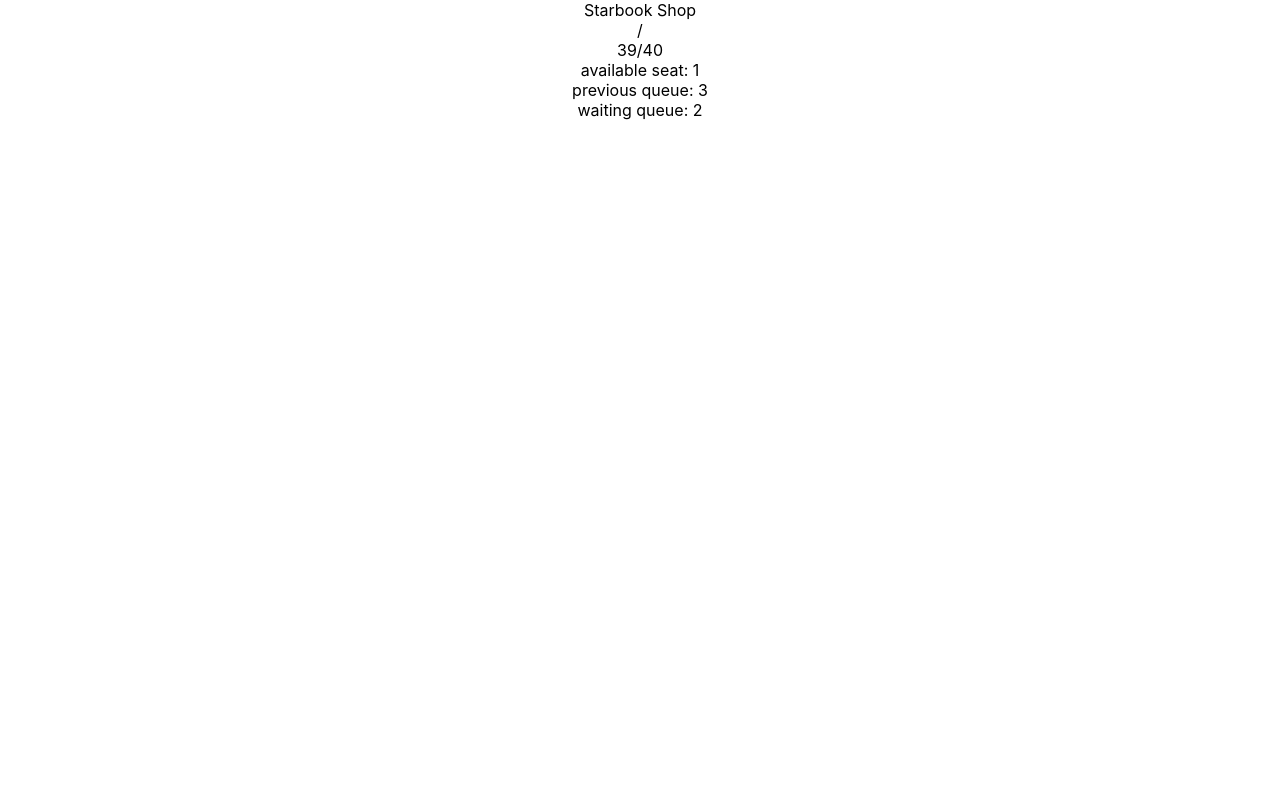
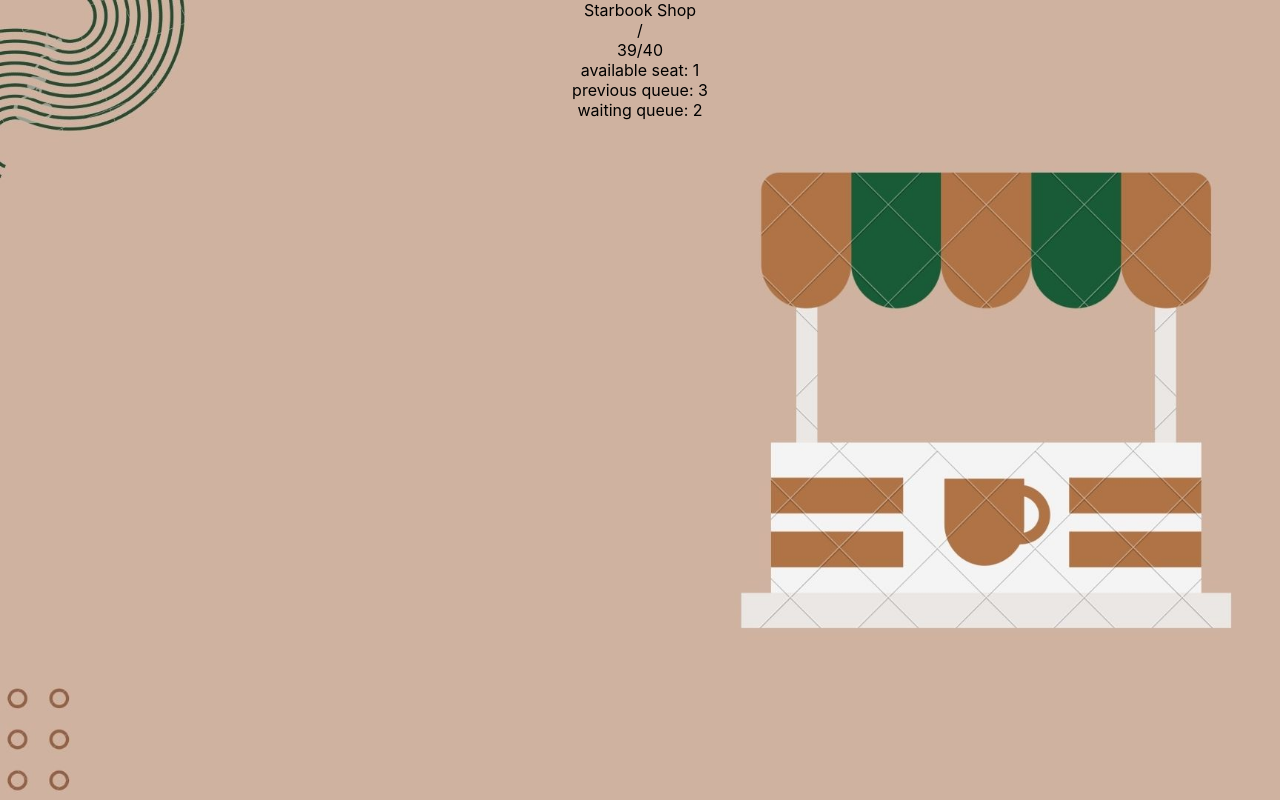
Before and after one commit to patkamon/exceed-coffee-front, a React (Create React App) app: page /home in a window 1280 px wide. Built offline with nearby package versions, Linux system fonts and the light colour scheme.

Commit message:
initial bg-img

```diff
--- a/src/pages/Home.js
+++ b/src/pages/Home.js
@@ -1,4 +1,7 @@
 import React, { useEffect, useState } from 'react'
+
+import './style/Home.css'
+
 
 const Home = () => {
 
@@ -28,6 +31,8 @@
   return (
     <div>
 
+
+
       Starbook Shop<br/>
 
       {seat.current}/{seat.limit}<br/>
--- /dev/null
+++ b/src/pages/style/Home.css
@@ -0,0 +1,6 @@
+body {
+  background-image: url("./img/background-1.jpeg");
+  background-repeat: no-repeat;
+  background-size: cover;
+  background-attachment: fixed;
+}
```
Also changed, not shown: src/pages/style/img/background-1.jpeg (added).
